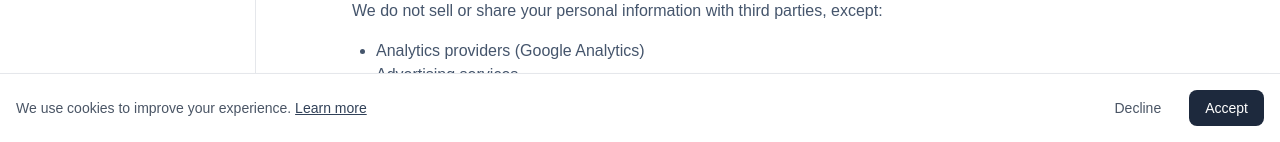
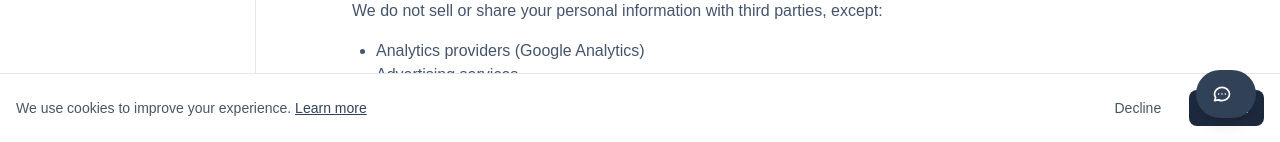
Before and after one commit to santileira/trekkings-world, a Next.js app: page /en/privacy in a window 1280 px wide. Shown: the part 658-800 px from the top of the page. Built offline with nearby package versions, Linux system fonts and the light colour scheme; no server answers.

Commit message:
Add floating feedback button with mailto link

```diff
--- a/src/app/[locale]/layout.tsx
+++ b/src/app/[locale]/layout.tsx
@@ -7,6 +7,7 @@ import Header from '@/components/Header';
 import Footer from '@/components/Footer';
 import Sidebar from '@/components/Sidebar';
 import CookieConsent from '@/components/CookieConsent';
+import FeedbackButton from '@/components/FeedbackButton';
 import Analytics from '@/components/Analytics';
 
 type Props = {
@@ -139,6 +140,7 @@ export default async function LocaleLayout({ children, params }: Props) {
           </div>
 
           <CookieConsent locale={locale} />
+          <FeedbackButton locale={locale} />
         </NextIntlClientProvider>
       </body>
     </html>
--- /dev/null
+++ b/src/components/FeedbackButton.tsx
@@ -0,0 +1,50 @@
+'use client';
+
+import { useState } from 'react';
+
+type Props = {
+  locale: string;
+};
+
+export default function FeedbackButton({ locale }: Props) {
+  const [isHovered, setIsHovered] = useState(false);
+
+  const email = 'santiagoleira10@gmail.com';
+  const subject = locale === 'es'
+    ? 'Feedback - Trekkings World'
+    : 'Feedback - Trekkings World';
+  const body = locale === 'es'
+    ? 'Hola! Quería compartir mi feedback sobre Trekkings World:\n\n'
+    : 'Hi! I wanted to share my feedback about Trekkings World:\n\n';
+
+  const mailtoLink = `mailto:${email}?subject=${encodeURIComponent(subject)}&body=${encodeURIComponent(body)}`;
+
+  const label = locale === 'es' ? 'Sugerencias' : 'Feedback';
+
+  return (
+    <a
+      href={mailtoLink}
+      onMouseEnter={() => setIsHovered(true)}
+      onMouseLeave={() => setIsHovered(false)}
+      className="fixed bottom-6 right-6 z-50 flex items-center gap-2 bg-slate-700 hover:bg-slate-800 text-white px-4 py-3 rounded-full shadow-lg transition-all duration-300 hover:shadow-xl"
+      title={label}
+    >
+      <svg
+        className="w-5 h-5"
+        fill="none"
+        stroke="currentColor"
+        viewBox="0 0 24 24"
+      >
+        <path
+          strokeLinecap="round"
+          strokeLinejoin="round"
+          strokeWidth={2}
+          d="M8 12h.01M12 12h.01M16 12h.01M21 12c0 4.418-4.03 8-9 8a9.863 9.863 0 01-4.255-.949L3 20l1.395-3.72C3.512 15.042 3 13.574 3 12c0-4.418 4.03-8 9-8s9 3.582 9 8z"
+        />
+      </svg>
+      <span className={`font-medium transition-all duration-300 ${isHovered ? 'opacity-100 max-w-32' : 'opacity-100 max-w-32 sm:opacity-0 sm:max-w-0'} overflow-hidden whitespace-nowrap`}>
+        {label}
+      </span>
+    </a>
+  );
+}
```
